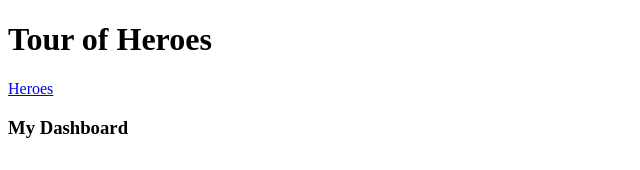
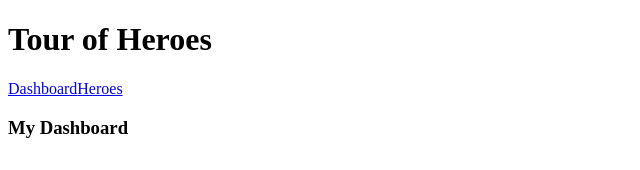
Before and after one commit to reza-id/ng-heroes, an Angular app: page /dashboard in a window 1280 px wide. Shown: the top 170 px of the page, without its empty margins (0-640 px from the left). Built offline with nearby package versions, Linux system fonts and the light colour scheme.

Commit message:
Add navigation to the template

```diff
--- a/src/app/app.component.ts
+++ b/src/app/app.component.ts
@@ -5,7 +5,10 @@ import { Component, OnInit } from '@angular/core';
   selector: 'my-app',
   template: `
     <h1>{{title}}</h1>
-    <a routerLink="/heroes">Heroes</a>
+    <nav>
+      <a routerLink="/dashboard">Dashboard</a>
+      <a routerLink="/heroes">Heroes</a>
+    </nav>
     <router-outlet></router-outlet>
   `,
 })
```
